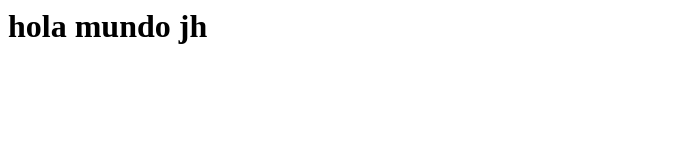
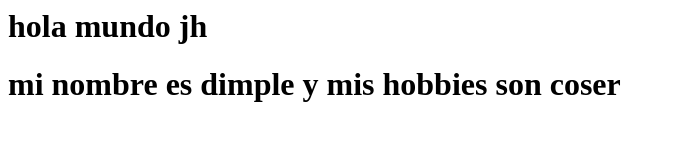
Before and after one commit to mayragarciaac/EjercicoGitHub, a plain HTML site: page index.html in a window 1280 px wide. Shown: the whole page, without its empty margins (0-675 px from the left). Drawn offline with Linux system fonts and the light colour scheme.

Commit message:
commit de dimple

```diff
--- a/index.html
+++ b/index.html
@@ -1,2 +1,2 @@
-
 <h1>hola mundo jh</h1>
+<h1> mi nombre es dimple y mis hobbies son coser</h1>
```
